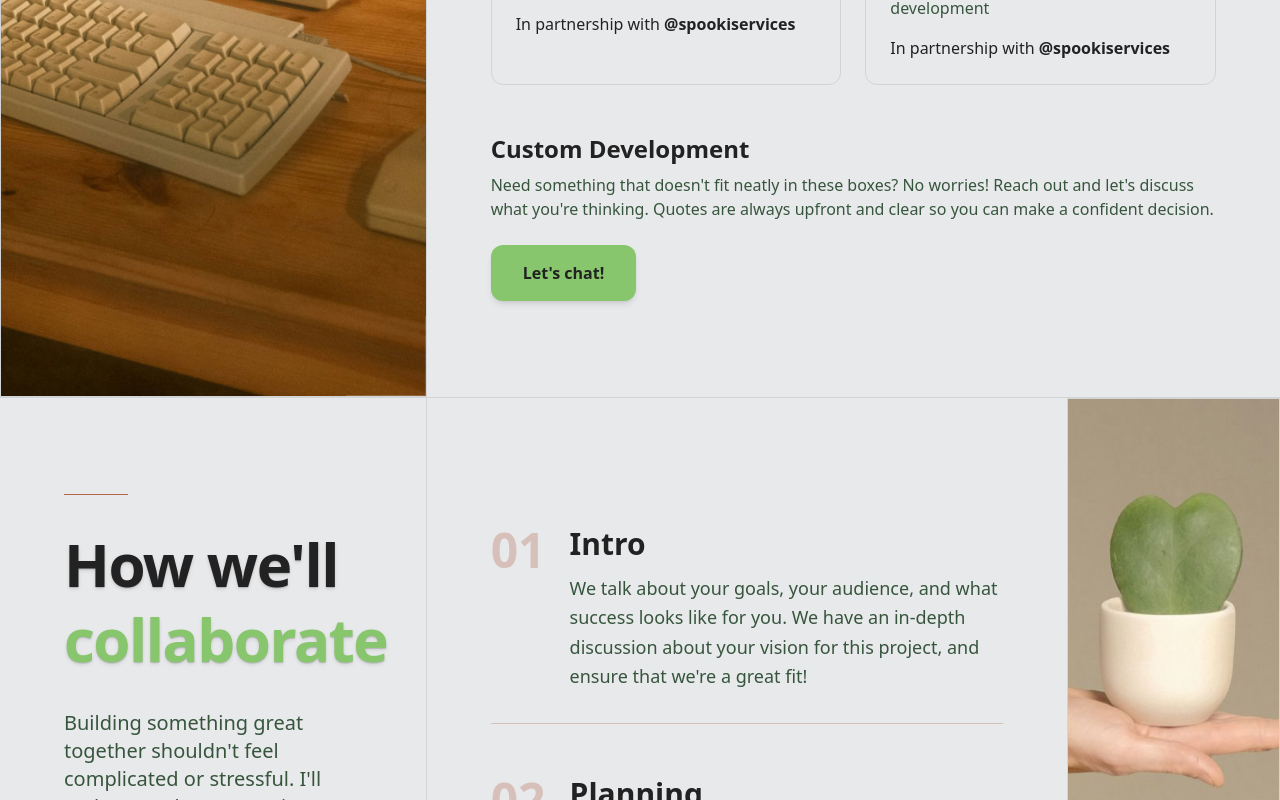
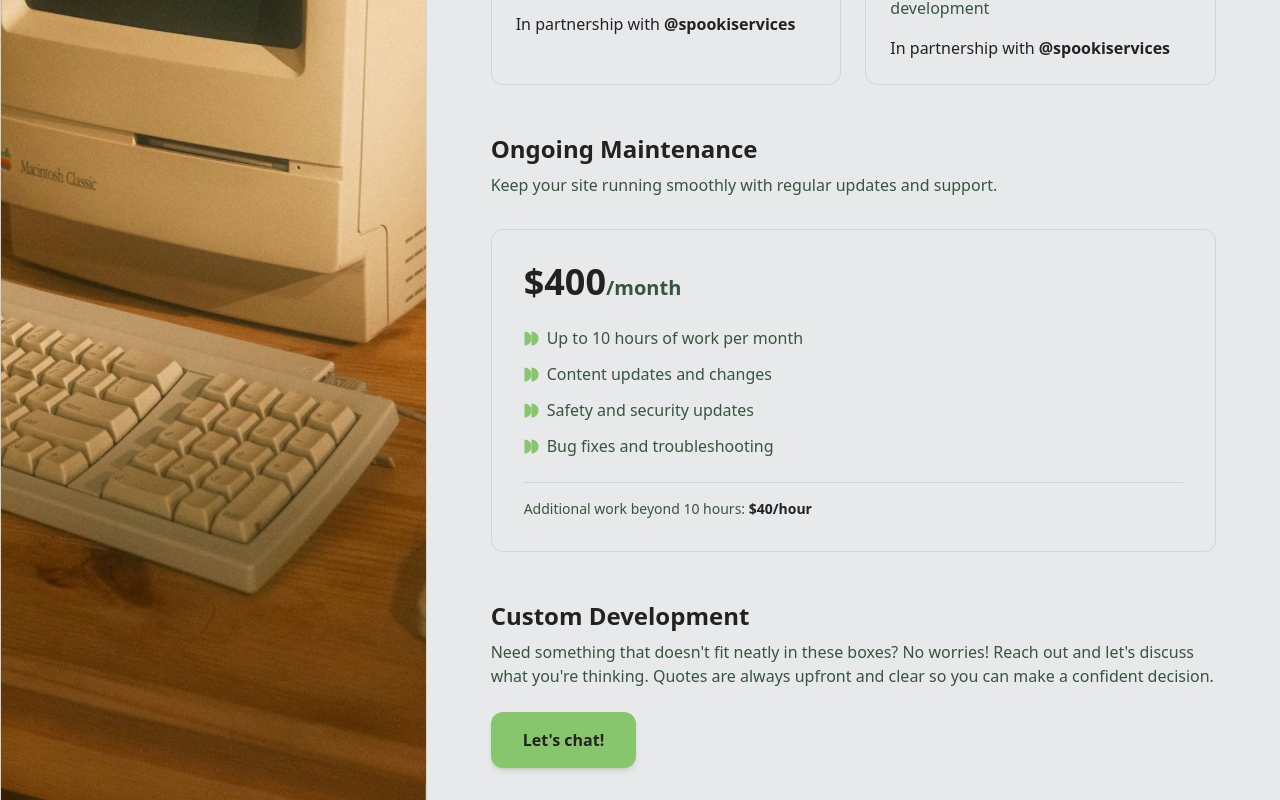
Before and after one commit to andymcguinness/codebyandy, a Next.js app: page / in a window 1280 px wide. Shown: the part 2660-3460 px from the top of the page. Built offline with nearby package versions, Linux system fonts and the light colour scheme.

Commit message:
feat: Adding maintenance package, calling out free 30-min consultation, rewording blog callout.

```diff
--- a/app/components/Blog.tsx
+++ b/app/components/Blog.tsx
@@ -56,10 +56,10 @@ export default function Blog() {
             {/* Description */}
             <div className="space-y-6 text-lg md:text-xl text-muted leading-relaxed">
               <p>
-                I write about web development, values-based work, and building with intention. From technical deep-dives to reflections on human-centered design, my blog is where I share what I&apos;m learning and thinking about.
+                I write about web development, values-based work, and building with intention. From web accessibility guidance to reflections on human-centered design, my blog is where I share what I&apos;m working on and thinking about.
               </p>
               <p>
-                Whether you&apos;re a fellow developer, a small business owner, or just curious about thoughtful web development, there&apos;s something here for you.
+                Whether you&apos;re a small business owner or just curious about thoughtful web development, there&apos;s something here for you.
               </p>
             </div>
 
--- a/app/components/Services.tsx
+++ b/app/components/Services.tsx
@@ -78,30 +78,30 @@ const Services = () => {
                 <div className="grow space-y-3 mb-8">
                   <div className="flex items-center gap-2">
                     <svg width="15" height="15" version="1.1" viewBox="0 0 1200 1200" xmlns="http://www.w3.org/2000/svg" className="fill-accent">
-                  <path d="m37.5 37.5v1125c310.5 0 562.12-252 562.12-562.5s-251.62-562.5-562.12-562.5z"/>
-                  <path d="m1162.5 600c0-310.5-251.62-562.5-562.12-562.5v1125c310.5 0 562.12-252 562.12-562.5z"/>
+                      <path d="m37.5 37.5v1125c310.5 0 562.12-252 562.12-562.5s-251.62-562.5-562.12-562.5z" />
+                      <path d="m1162.5 600c0-310.5-251.62-562.5-562.12-562.5v1125c310.5 0 562.12-252 562.12-562.5z" />
                     </svg>
 
                     <span className="text-muted">Basic marketing site</span>
                   </div>
                   <div className="flex items-center gap-2">
                     <svg width="15" height="15" version="1.1" viewBox="0 0 1200 1200" xmlns="http://www.w3.org/2000/svg" className="fill-accent">
-                  <path d="m37.5 37.5v1125c310.5 0 562.12-252 562.12-562.5s-251.62-562.5-562.12-562.5z"/>
-                  <path d="m1162.5 600c0-310.5-251.62-562.5-562.12-562.5v1125c310.5 0 562.12-252 562.12-562.5z"/>
+                      <path d="m37.5 37.5v1125c310.5 0 562.12-252 562.12-562.5s-251.62-562.5-562.12-562.5z" />
+                      <path d="m1162.5 600c0-310.5-251.62-562.5-562.12-562.5v1125c310.5 0 562.12-252 562.12-562.5z" />
                     </svg>
                     <span className="text-muted">Up to 5 pages</span>
                   </div>
                   <div className="flex items-center gap-2">
                     <svg width="15" height="15" version="1.1" viewBox="0 0 1200 1200" xmlns="http://www.w3.org/2000/svg" className="fill-accent">
-                  <path d="m37.5 37.5v1125c310.5 0 562.12-252 562.12-562.5s-251.62-562.5-562.12-562.5z"/>
-                  <path d="m1162.5 600c0-310.5-251.62-562.5-562.12-562.5v1125c310.5 0 562.12-252 562.12-562.5z"/>
+                      <path d="m37.5 37.5v1125c310.5 0 562.12-252 562.12-562.5s-251.62-562.5-562.12-562.5z" />
+                      <path d="m1162.5 600c0-310.5-251.62-562.5-562.12-562.5v1125c310.5 0 562.12-252 562.12-562.5z" />
                     </svg>
                     <span className="text-muted">SEO optimization</span>
                   </div>
                   <div className="flex items-center gap-2">
                     <svg width="15" height="15" version="1.1" viewBox="0 0 1200 1200" xmlns="http://www.w3.org/2000/svg" className="fill-accent">
-                  <path d="m37.5 37.5v1125c310.5 0 562.12-252 562.12-562.5s-251.62-562.5-562.12-562.5z"/>
-                  <path d="m1162.5 600c0-310.5-251.62-562.5-562.12-562.5v1125c310.5 0 562.12-252 562.12-562.5z"/>
+                      <path d="m37.5 37.5v1125c310.5 0 562.12-252 562.12-562.5s-251.62-562.5-562.12-562.5z" />
+                      <path d="m1162.5 600c0-310.5-251.62-562.5-562.12-562.5v1125c310.5 0 562.12-252 562.12-562.5z" />
                     </svg>
                     <span className="text-muted">Mobile responsive</span>
                   </div>
@@ -129,43 +129,43 @@ const Services = () => {
                 <div className="grow space-y-3 mb-8">
                   <div className="flex items-center gap-2">
                     <svg width="15" height="15" version="1.1" viewBox="0 0 1200 1200" xmlns="http://www.w3.org/2000/svg" className="fill-accent">
-                  <path d="m37.5 37.5v1125c310.5 0 562.12-252 562.12-562.5s-251.62-562.5-562.12-562.5z"/>
-                  <path d="m1162.5 600c0-310.5-251.62-562.5-562.12-562.5v1125c310.5 0 562.12-252 562.12-562.5z"/>
+                      <path d="m37.5 37.5v1125c310.5 0 562.12-252 562.12-562.5s-251.62-562.5-562.12-562.5z" />
+                      <path d="m1162.5 600c0-310.5-251.62-562.5-562.12-562.5v1125c310.5 0 562.12-252 562.12-562.5z" />
                     </svg>
                     <span className="text-muted">Basic e-commerce site</span>
                   </div>
                   <div className="flex items-center gap-2">
                     <svg width="15" height="15" version="1.1" viewBox="0 0 1200 1200" xmlns="http://www.w3.org/2000/svg" className="fill-accent">
-                  <path d="m37.5 37.5v1125c310.5 0 562.12-252 562.12-562.5s-251.62-562.5-562.12-562.5z"/>
-                  <path d="m1162.5 600c0-310.5-251.62-562.5-562.12-562.5v1125c310.5 0 562.12-252 562.12-562.5z"/>
+                      <path d="m37.5 37.5v1125c310.5 0 562.12-252 562.12-562.5s-251.62-562.5-562.12-562.5z" />
+                      <path d="m1162.5 600c0-310.5-251.62-562.5-562.12-562.5v1125c310.5 0 562.12-252 562.12-562.5z" />
                     </svg>
                     <span className="text-muted">Up to 5 pages</span>
                   </div>
                   <div className="flex items-center gap-2">
                     <svg width="15" height="15" version="1.1" viewBox="0 0 1200 1200" xmlns="http://www.w3.org/2000/svg" className="fill-accent">
-                  <path d="m37.5 37.5v1125c310.5 0 562.12-252 562.12-562.5s-251.62-562.5-562.12-562.5z"/>
-                  <path d="m1162.5 600c0-310.5-251.62-562.5-562.12-562.5v1125c310.5 0 562.12-252 562.12-562.5z"/>
+                      <path d="m37.5 37.5v1125c310.5 0 562.12-252 562.12-562.5s-251.62-562.5-562.12-562.5z" />
+                      <path d="m1162.5 600c0-310.5-251.62-562.5-562.12-562.5v1125c310.5 0 562.12-252 562.12-562.5z" />
                     </svg>
                     <span className="text-muted">Up to 10 products</span>
                   </div>
                   <div className="flex items-center gap-2">
                     <svg width="15" height="15" version="1.1" viewBox="0 0 1200 1200" xmlns="http://www.w3.org/2000/svg" className="fill-accent">
-                  <path d="m37.5 37.5v1125c310.5 0 562.12-252 562.12-562.5s-251.62-562.5-562.12-562.5z"/>
-                  <path d="m1162.5 600c0-310.5-251.62-562.5-562.12-562.5v1125c310.5 0 562.12-252 562.12-562.5z"/>
+                      <path d="m37.5 37.5v1125c310.5 0 562.12-252 562.12-562.5s-251.62-562.5-562.12-562.5z" />
+                      <path d="m1162.5 600c0-310.5-251.62-562.5-562.12-562.5v1125c310.5 0 562.12-252 562.12-562.5z" />
                     </svg>
                     <span className="text-muted">SEO optimization</span>
                   </div>
                   <div className="flex items-center gap-2">
                     <svg width="15" height="15" version="1.1" viewBox="0 0 1200 1200" xmlns="http://www.w3.org/2000/svg" className="fill-accent">
-                  <path d="m37.5 37.5v1125c310.5 0 562.12-252 562.12-562.5s-251.62-562.5-562.12-562.5z"/>
-                  <path d="m1162.5 600c0-310.5-251.62-562.5-562.12-562.5v1125c310.5 0 562.12-252 562.12-562.5z"/>
+                      <path d="m37.5 37.5v1125c310.5 0 562.12-252 562.12-562.5s-251.62-562.5-562.12-562.5z" />
+                      <path d="m1162.5 600c0-310.5-251.62-562.5-562.12-562.5v1125c310.5 0 562.12-252 562.12-562.5z" />
                     </svg>
                     <span className="text-muted">Blog included</span>
                   </div>
                   <div className="flex items-center gap-2">
                     <svg width="15" height="15" version="1.1" viewBox="0 0 1200 1200" xmlns="http://www.w3.org/2000/svg" className="fill-accent">
-                  <path d="m37.5 37.5v1125c310.5 0 562.12-252 562.12-562.5s-251.62-562.5-562.12-562.5z"/>
-                  <path d="m1162.5 600c0-310.5-251.62-562.5-562.12-562.5v1125c310.5 0 562.12-252 562.12-562.5z"/>
+                      <path d="m37.5 37.5v1125c310.5 0 562.12-252 562.12-562.5s-251.62-562.5-562.12-562.5z" />
+                      <path d="m1162.5 600c0-310.5-251.62-562.5-562.12-562.5v1125c310.5 0 562.12-252 562.12-562.5z" />
                     </svg>
                     <span className="text-muted">Mobile responsive</span>
                   </div>
@@ -206,12 +206,66 @@ const Services = () => {
               </div>
             </motion.div>
 
+            {/* Maintenance Package */}
+            <motion.div
+              initial={{ opacity: 0, y: 20 }}
+              whileInView={{ opacity: 1, y: 0 }}
+              viewport={{ once: true }}
+              transition={{ duration: 0.8, delay: 0.5 }}
+            >
+              <div className="mb-8">
+                <h3 className="text-2xl font-bold text-foreground mb-2">Ongoing Maintenance</h3>
+                <p className="text-muted">Keep your site running smoothly with regular updates and support.</p>
+              </div>
+
+              <div className="border border-foreground/10 rounded-xl p-8">
+                <div className="mb-6">
+                  <div className="text-4xl font-bold text-foreground">$400<span className="text-xl text-muted">/month</span></div>
+                </div>
+
+                <div className="space-y-3 mb-6">
+                  <div className="flex items-center gap-2">
+                    <svg width="15" height="15" version="1.1" viewBox="0 0 1200 1200" xmlns="http://www.w3.org/2000/svg" className="fill-accent">
+                      <path d="m37.5 37.5v1125c310.5 0 562.12-252 562.12-562.5s-251.62-562.5-562.12-562.5z" />
+                      <path d="m1162.5 600c0-310.5-251.62-562.5-562.12-562.5v1125c310.5 0 562.12-252 562.12-562.5z" />
+                    </svg>
+                    <span className="text-muted">Up to 10 hours of work per month</span>
+                  </div>
+                  <div className="flex items-center gap-2">
+                    <svg width="15" height="15" version="1.1" viewBox="0 0 1200 1200" xmlns="http://www.w3.org/2000/svg" className="fill-accent">
+                      <path d="m37.5 37.5v1125c310.5 0 562.12-252 562.12-562.5s-251.62-562.5-562.12-562.5z" />
+                      <path d="m1162.5 600c0-310.5-251.62-562.5-562.12-562.5v1125c310.5 0 562.12-252 562.12-562.5z" />
+                    </svg>
+                    <span className="text-muted">Content updates and changes</span>
+                  </div>
+                  <div className="flex items-center gap-2">
+                    <svg width="15" height="15" version="1.1" viewBox="0 0 1200 1200" xmlns="http://www.w3.org/2000/svg" className="fill-accent">
+                      <path d="m37.5 37.5v1125c310.5 0 562.12-252 562.12-562.5s-251.62-562.5-562.12-562.5z" />
+                      <path d="m1162.5 600c0-310.5-251.62-562.5-562.12-562.5v1125c310.5 0 562.12-252 562.12-562.5z" />
+                    </svg>
+                    <span className="text-muted">Safety and security updates</span>
+                  </div>
+                  <div className="flex items-center gap-2">
+                    <svg width="15" height="15" version="1.1" viewBox="0 0 1200 1200" xmlns="http://www.w3.org/2000/svg" className="fill-accent">
+                      <path d="m37.5 37.5v1125c310.5 0 562.12-252 562.12-562.5s-251.62-562.5-562.12-562.5z" />
+                      <path d="m1162.5 600c0-310.5-251.62-562.5-562.12-562.5v1125c310.5 0 562.12-252 562.12-562.5z" />
+                    </svg>
+                    <span className="text-muted">Bug fixes and troubleshooting</span>
+                  </div>
+                </div>
+
+                <div className="pt-4 border-t border-foreground/10">
+                  <p className="text-sm text-muted">Additional work beyond 10 hours: <span className="text-foreground font-semibold">$40/hour</span></p>
+                </div>
+              </div>
+            </motion.div>
+
             {/* Something Custom Section */}
             <motion.div
               initial={{ opacity: 0, y: 20 }}
               whileInView={{ opacity: 1, y: 0 }}
               viewport={{ once: true }}
-              transition={{ duration: 0.8, delay: 0.5 }}
+              transition={{ duration: 0.8, delay: 0.6 }}
             >
               <div className="mb-8">
                 <h3 className="text-2xl font-bold text-foreground mb-2">Custom Development</h3>
```
Also changed, not shown: app/components/Contact.tsx (+12 -0 lines). Lines whose indentation alone changed are shown as unchanged.
